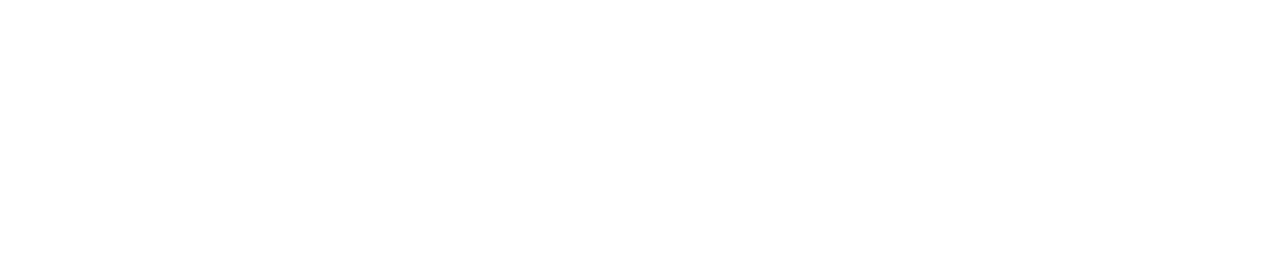
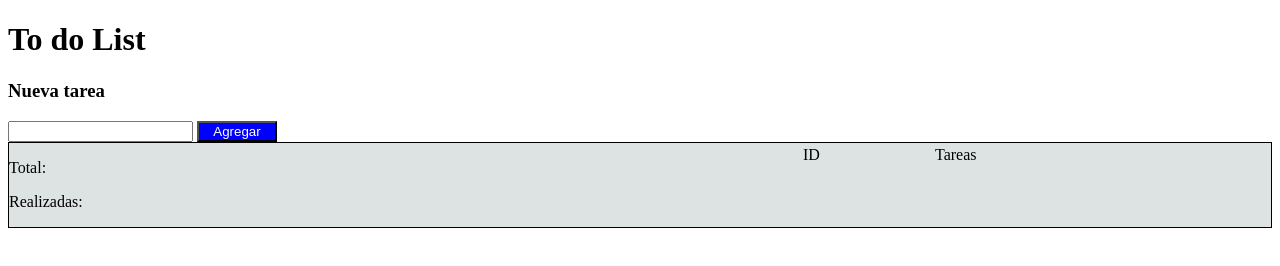
Before and after one commit to kescudero2209/metodos-1, a plain HTML site: page index.html in a window 1280 px wide. Drawn offline with Linux system fonts and the light colour scheme.

Commit message:
adding structure and css

```diff
--- a/assets/css/style.css
+++ b/assets/css/style.css
@@ -0,0 +1,19 @@
+section{
+    display: flex;
+    gap:20rem;
+    border: 1px solid black;
+    background-color: #dde2e2;
+    }
+
+    td{
+       width:8rem;
+    }
+
+    button{
+       width:80px;
+       background-color: blue;
+       color:white;
+    }
+    div{
+       width:100%;
+    }
--- a/index.html
+++ b/index.html
@@ -8,6 +8,40 @@
     <title>Document</title>
 </head>
 <body>
+    <!DOCTYPE html>
+<html lang="en">
+  <head>
+    <meta charset="UTF-8" />
+    <meta http-equiv="X-UA-Compatible" content="IE=edge" />
+    <meta name="viewport" content="width=device-width, initial-scale=1.0" />
+    <link rel="stylesheet" href="assets/css/style.css" />
+    <title>Document</title>
+  </head>
+  <body>
+    <h1>To do List</h1>
+    <h3>Nueva tarea</h3>
+    <input id="newTask" />
+    <button id="buttonTasks">Agregar</button>
 
+    <section>
+      <div>
+        <p>Total: <span id="count-tasks"> </span></p>
+        <p>Realizadas: <span id="taskcheck"> </span></p>
+      </div>
+      <div id="tasks">
+        <table>
+          <tr>
+            <td>ID</td>
+            <td>Tareas</td>
+          </tr>
+        </table>
+        <table class="principalTasks">
+          <td id="taskId"></td>
+          <td id="tasks"></td>
+        </table>
+      </div>
+    </section>
+  </body>
+</html>
 </body>
 </html>
```
